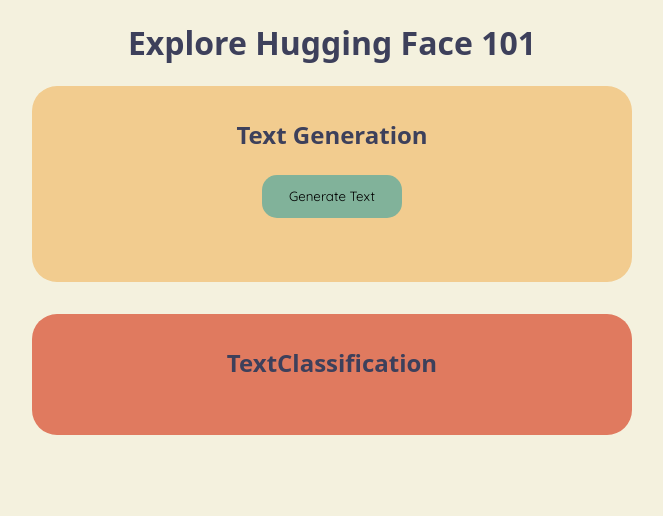
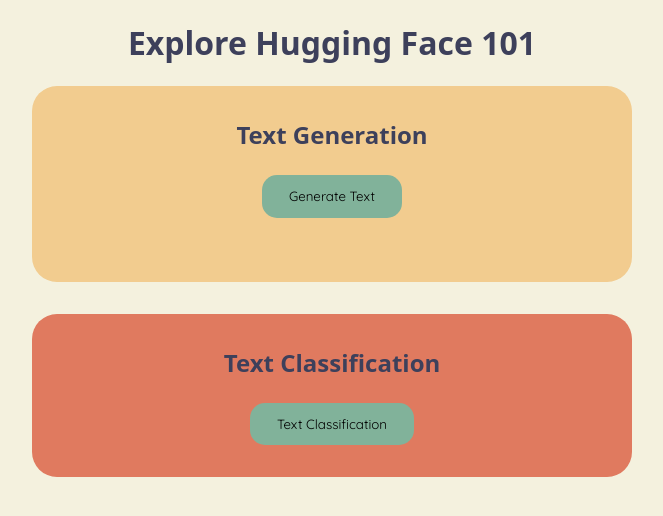
Before and after one commit to OrbicCode/explore-hugging_face-101, a React (Vite) app: page / in a window 1280 px wide. Shown: the top 516 px of the page, without its empty margins (308-971 px from the left). Built offline with nearby package versions, Linux system fonts and the light colour scheme; no server answers; a web font is replaced by a local one; what @huggingface/inference would draw is missing.

Commit message:
button added

```diff
--- a/src/components/TextClassification/TextClassification.tsx
+++ b/src/components/TextClassification/TextClassification.tsx
@@ -1,9 +1,12 @@
+import Button from '../Button/Button';
 import styles from './TextClassification.module.css';
 
 export default function TextClassification() {
+  function handleClick() {}
   return (
     <div className={styles.container}>
-      <h2>TextClassification</h2>
+      <h2>Text Classification</h2>
+      <Button onClick={handleClick} text='Text Classification' />
     </div>
   );
 }
```
